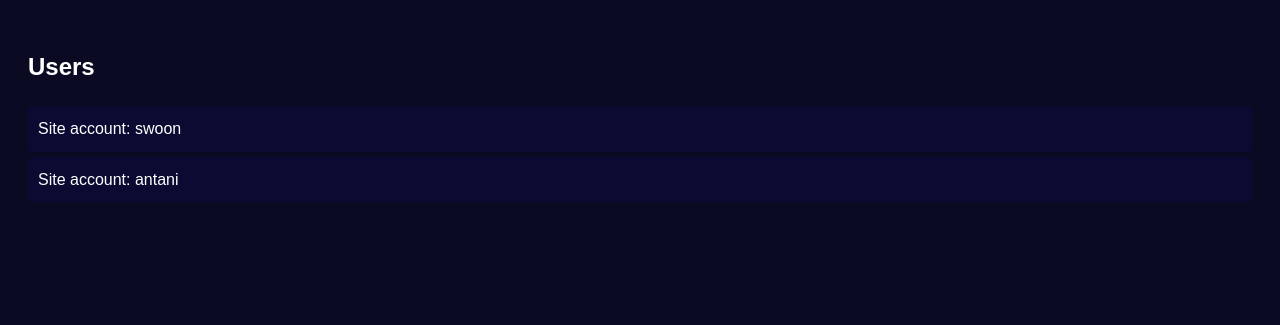
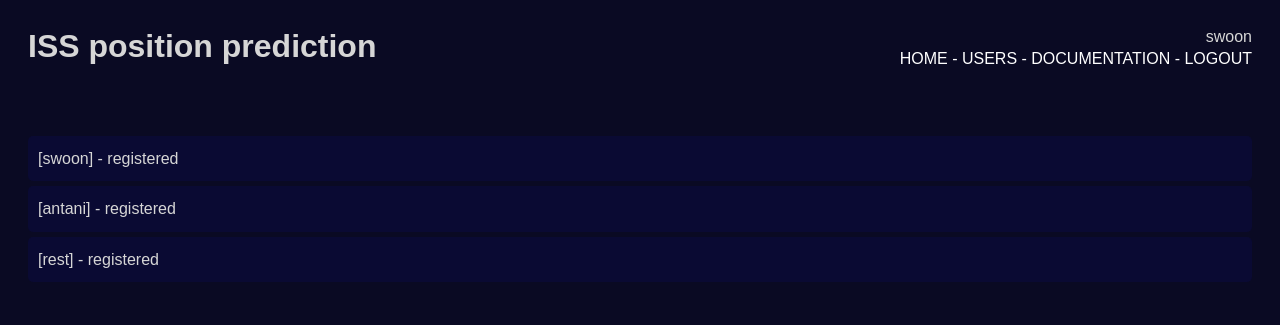
Before and after one commit to ManuMannar0/pyDemo, a Flask app: page /users in a window 1280 px wide. Shown: the top 325 px of the page. Run offline with Flask 3, Linux system fonts and the light colour scheme; a user stored in the database is signed in; data comes from the database, SQL or seed files in the repository.

Commit message:
add menu - add docu page - other css

```diff
--- a/app.py
+++ b/app.py
@@ -21,7 +21,7 @@
 
 app = Flask(__name__)
 app.config['SECRET_KEY'] = os.getenv('ISS_PY_KEY')
-db = SqliteDatabase('isspy.db')
+db = SqliteDatabase('db/isspy.db')
 socketio = SocketIO(app)
 oauth = OAuth(app)
 login_manager = LoginManager(app)
@@ -178,6 +178,11 @@
     all_users = User.select()
     return render_template('users.html', users=all_users)
 
+@app.route('/documentation')
+@login_required
+def documentation():
+    return render_template('documentation.html')
+
 @app.route('/users/new', methods=['GET', 'POST'])
 def new_user():
     if request.method == 'POST':
--- a/static/styles/style.css
+++ b/static/styles/style.css
@@ -1,7 +1,19 @@
+:root {
+    --background-dark: #0a0a23;
+    --text-light: #d6d6d6;
+    --text-dark: #333;
+    --button-bg: #0b3d91;
+    --list-bg: #0a0a33;
+    --form-bg: #0a0a44;
+    --link-color: var(--text-light);
+    --docu-color: #8681a1;
+    --docuTitle-color: #a18181;
+}
+
 body {
     font-family: 'Arial', sans-serif;
-    background-color: #0a0a23; /* Sfondo scuro spaziale */
-    color: #fff; /* Testo chiaro */
+    background-color: var(--background-dark);
+    color: var(--text-light);
     line-height: 1.6;
     padding: 20px;
 }
@@ -10,21 +22,22 @@
     display: flex;
     justify-content: space-between;
     padding-bottom: 3rem;
-    h1, p {
+}
+
+header h1, header p {
     margin: 0;
     line-height: normal;
 }
+
 .user {
     display: flex;
     flex-direction: column;
     align-items: flex-end;
-        text-transform: capitalize;
-    }
 }
 
 input[type="text"], input[type="password"] {
-    background-color: #fff;
-    color: #333;
+    background-color: var(--text-light);
+    color: var(--text-dark);
     padding: 10px;
     margin: 5px 0;
     border: none;
@@ -32,8 +45,8 @@
 }
 
 input[type="submit"], button {
-    background-color: #0b3d91;
-    color: white;
+    background-color: var(--button-bg);
+    color: var(--text-light);
     border: none;
     padding: 10px 20px;
     border-radius: 5px;
@@ -47,7 +60,7 @@
 }
 
 li {
-    background-color: #0a0a33;
+    background-color: var(--list-bg);
     margin: 5px 0;
     padding: 10px;
     border-radius: 5px;
@@ -58,52 +71,74 @@
     margin-bottom: 20px;
 }
 
-#logoutBtn {
-    input {
-        background-color: transparent;
+#menu {
+    a {
         padding: 0;
-        text-decoration: underline;
+        text-decoration: none;
+        color: white;
+        padding-top: 1rem;
+    }
+    a:hover {
+        font-style: italic;
     }
 }
+
 #openstreetSearch {
     width: fit-content;
 }
+
 #cityResults {
     display: flex;
     flex-direction: column;
     align-items: flex-start;
+}
 
-    form {
-        background-color: #0a0a44;
+#cityResults form {
     padding: 20px;
 }
-}
+
 #loginContainer {
     display: flex;
-    border: 1px solid;
     border-radius: 10px;
     text-align: center;
     align-items: center;
     justify-content: space-evenly;
 }
+
 #loginContainer_sx form:first-of-type, #newUserContainer {
     display: flex;
     flex-direction: column;
-    border: 1px solid;
     padding: 1rem;
     align-items: center;
 }
-#newUserContainer {
-    form {
+
+#newUserContainer form {
     display: contents;
 }
-}
-#loginContainer_dx {
-    a {
-        color: white;
+
+#loginContainer_dx a {
+    color: var(--link-color);
     text-decoration: none;
 }
-    h2:hover {
+
+#loginContainer_dx h2:hover {
     font-style: italic;
 }
+
+#ISS {
+    display: flex;
+    flex-direction: column;
 }
+
+#ISS iframe {
+    width: 100%;
+}
+
+#documentation {
+    color: var(--docu-color);
+    .docuTitle {
+        text-transform: uppercase;
+        font-weight: bold;
+        color: var(--text-light);
+    }
+}
--- a/templates/login.html
+++ b/templates/login.html
@@ -16,7 +16,7 @@
             </form></br>
         </div>
         <div id="loginContainer_dx">
-            <a href="/login/google" class="google-login">
+            <a href="/login/google" class="google-login" >
                 <h2><i class="fab fa-google"></i> GOOGLE LOGIN</h2>
             </a>
             <a href="/users/new" class="create-user">
--- a/templates/users.html
+++ b/templates/users.html
@@ -5,13 +5,31 @@
     <link rel= "stylesheet" type= "text/css" href= "{{ url_for('static',filename='styles/style.css') }}">
 </head>
 <body>
-    <h2>Users</h2>
+    <header>
+        <h1>ISS position prediction</h1>
+        <div class="user">
+            {% if current_user.is_authenticated %}
+                {% if current_user.username %}
+                    <p>{{ current_user.username }} <i class="fa fa-user"></i></p>
+                {% else %}
+                    <p>{{ current_user.email }}</p>
+                {% endif %}
+            {% endif %}
+            <div id="menu">
+                <a href="/" id="usersBtn">HOME - </a>
+                <a href="/users" id="usersBtn">USERS - </a>
+                <a href="/documentation" id="docuBtn">DOCUMENTATION - </a>
+                <a href="/logout" id="logoutBtn">LOGOUT</a>
+            </div>
+        </div>
+    </header>
+
     <ul>
         {% for user in users %}
             {% if user.username %}
-                <li>Site account: {{ user.username }}</li>
+                <li>[{{ user.username }}] - registered</li>
             {% else %}
-                <li>Google user: {{ user.email }}</li>
+                <li>[{{ user.email }}] - google user</li>
             {% endif %}
         {% endfor %}
     </ul>
```
Also changed, not shown: templates/documentation.html (added, +61 -0 lines), templates/homepage.html (+25 -17 lines), db/isspy.db (added), isspy.db (deleted). Lines whose indentation alone changed are shown as unchanged.
